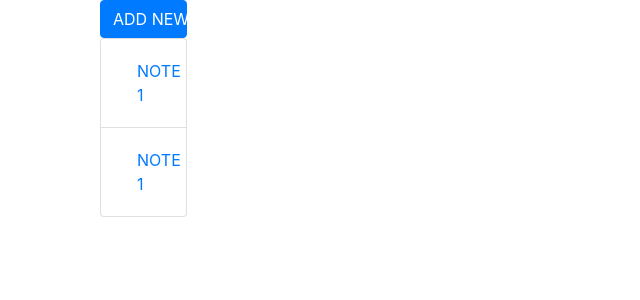
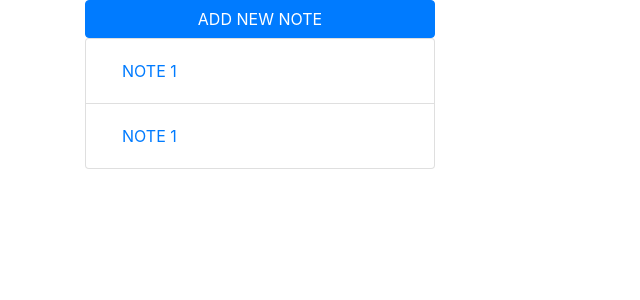
Before and after one commit to tarasvakulka/notebook, an Angular app: page / in a window 1280 px wide. Shown: the top 300 px of the page, without its empty margins (0-640 px from the left). Built offline with nearby package versions, Linux system fonts and the light colour scheme.

Commit message:
add sidebar

```diff
--- a/src/app/components/sidebar/sidebar.component.html
+++ b/src/app/components/sidebar/sidebar.component.html
@@ -1,4 +1,4 @@
-<div class="col-4">
+<div>
   <button class="btn btn-block btn-primary" (click)="addNote()">ADD NEW NOTE</button>
 
   <ul class="list-group">
```
